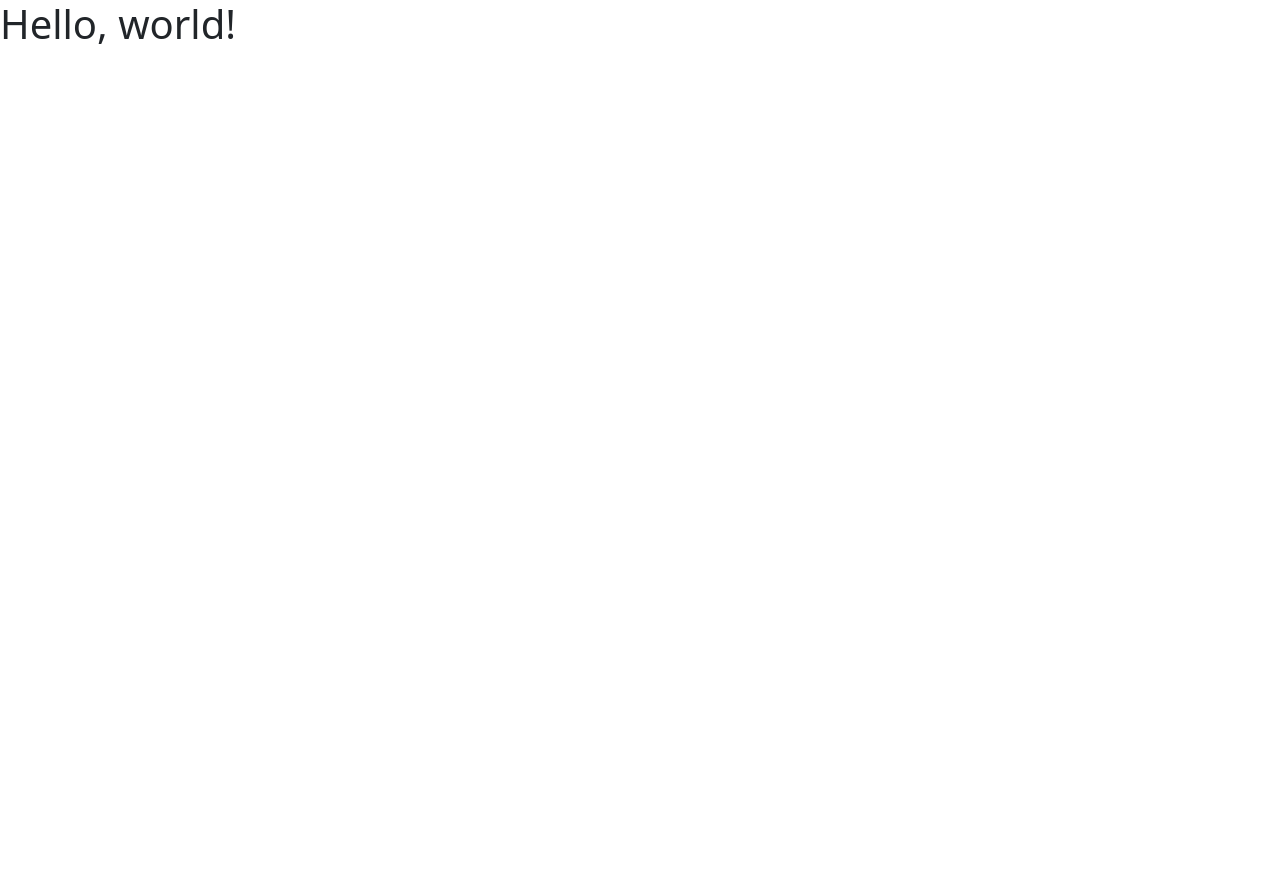
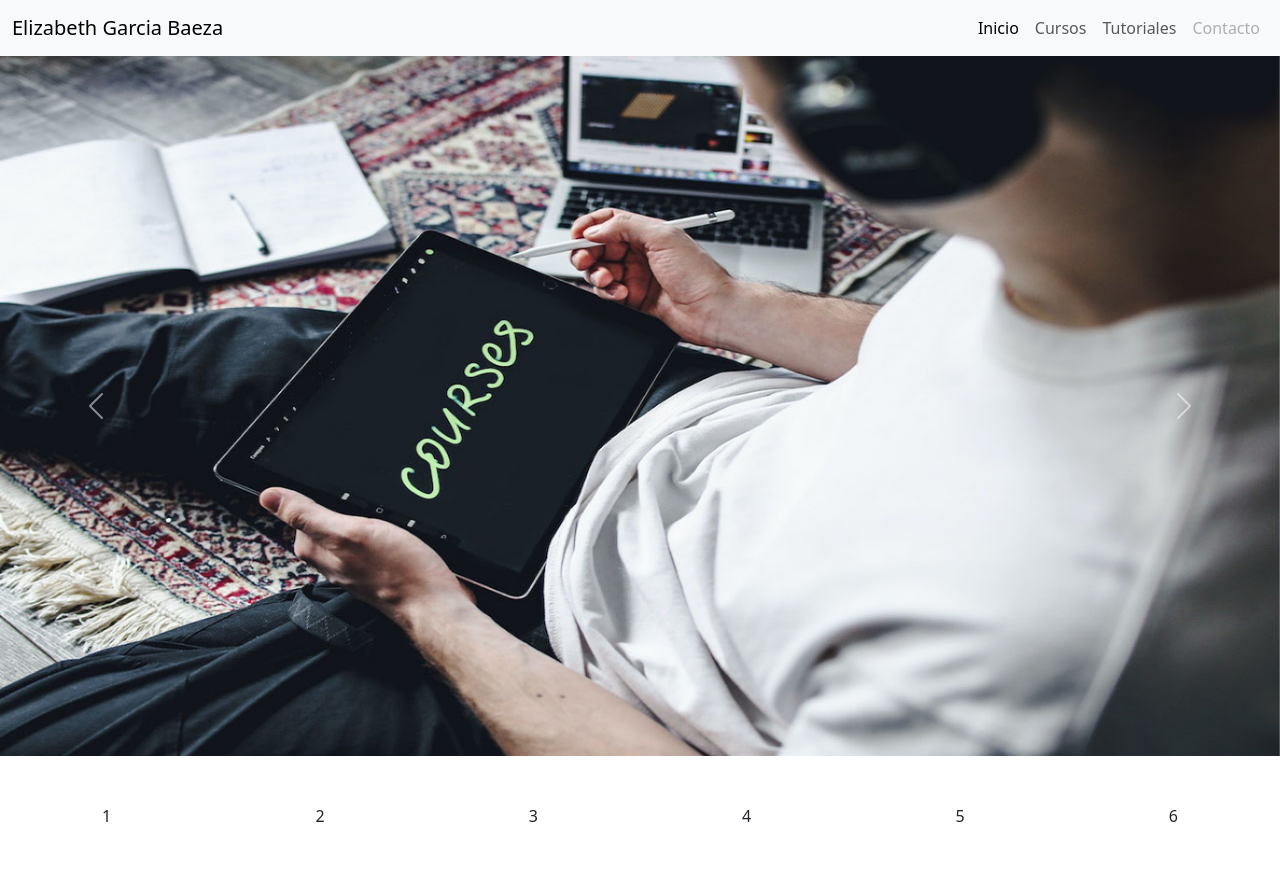
Before and after one commit to gabaeliz/tsu_practicas, a plain HTML site: page index.html in a window 1280 px wide. Before the commit the page ends 800 px from the top, so only its background shows below. Drawn offline with nearby package versions, Linux system fonts and the light colour scheme.

Commit message:
creacion de carrusel e imagenes

```diff
--- a/index.html
+++ b/index.html
@@ -5,8 +5,55 @@
     <meta name="viewport" content="width=device-width, initial-scale=1">
     <title>Practica TSU</title>
     <link href="https://cdn.jsdelivr.net/npm/bootstrap@5.3.5/dist/css/bootstrap.min.css" rel="stylesheet" integrity="sha384-SgOJa3DmI69IUzQ2PVdRZhwQ+dy64/BUtbMJw1MZ8t5HZApcHrRKUc4W0kG879m7" crossorigin="anonymous">
+    <script src="https://cdn.jsdelivr.net/npm/bootstrap@5.3.5/dist/js/bootstrap.bundle.min.js" integrity="sha384-k6d4wzSIapyDyv1kpU366/PK5hCdSbCRGRCMv+eplOQJWyd1fbcAu9OCUj5zNLiq" crossorigin="anonymous"></script>
   </head>
   <body>
-    <h1>Hello, world!</h1>
+    <nav class="navbar navbar-expand-lg bg-body-tertiary">
+      <div class="container-fluid">
+        <a class="navbar-brand" href="#">Elizabeth Garcia Baeza</a>
+        <button class="navbar-toggler" type="button" data-bs-toggle="collapse" data-bs-target="#navbarNavAltMarkup" aria-controls="navbarNavAltMarkup" aria-expanded="false" aria-label="Toggle navigation">
+          <span class="navbar-toggler-icon"></span>
+        </button>
+        <div class="collapse navbar-collapse" id="navbarNavAltMarkup">
+          <div class="navbar-nav ms-auto">
+            <a class="nav-link active" aria-current="page" href="#">Inicio</a>
+            <a class="nav-link" href="#">Cursos</a>
+            <a class="nav-link" href="#">Tutoriales</a>
+            <a class="nav-link disabled" aria-disabled="true">Contacto</a>
+          </div>
+        </div>
+      </div>
+    </nav>
+    <div id="carouselExampleFade" class="carousel slide carousel-fade" p="5px">
+      <div class="carousel-inner">
+        <div class="carousel-item active">
+          <img src="img\slider-1.jpg"  class="d-block w-100" alt="..." style="max-height: 700px;">
+        </div>
+        <div class="carousel-item">
+          <img src="img\slider-2.jpg" class="d-block w-100" alt="..." style="max-height: 700px;">
+        </div>
+        <div class="carousel-item">
+          <img src="img\slider-3.jpg" class="d-block w-100" alt="..." style="max-height: 700px;">
+        </div>
+      </div>
+      <button class="carousel-control-prev" type="button" data-bs-target="#carouselExampleFade" data-bs-slide="prev">
+        <span class="carousel-control-prev-icon" aria-hidden="true"></span>
+        <span class="visually-hidden">Previous</span>
+      </button>
+      <button class="carousel-control-next" type="button" data-bs-target="#carouselExampleFade" data-bs-slide="next">
+        <span class="carousel-control-next-icon" aria-hidden="true"></span>
+        <span class="visually-hidden">Next</span>
+      </button>
+    </div>
+    <div class="container-fluid bg-ligth py-5 text-center">
+      <div class="row">
+        <div class="col">1</div>
+        <div class="col">2</div>
+        <div class="col">3</div>
+        <div class="col">4</div>
+        <div class="col">5</div>
+        <div class="col">6</div>
+      </div>
+    </div>
   </body>
 </html>
```
Also changed, not shown: img/card-1.jpg (added), img/card-2.jpg (added), img/card-3.jpg (added), img/slider-1.jpg (added), img/slider-2.jpg (added), img/slider-3.jpg (added).
